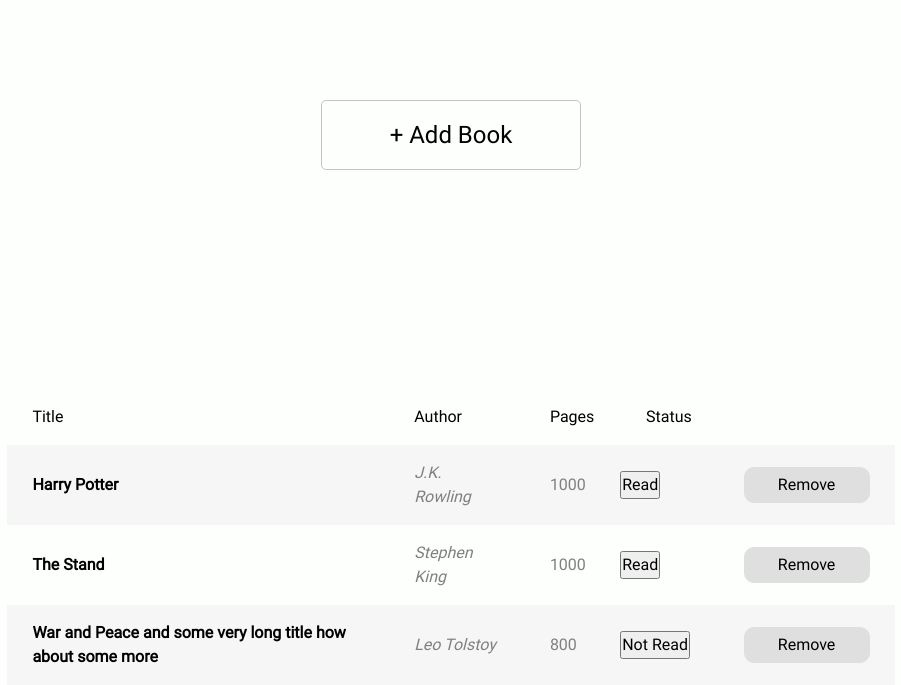
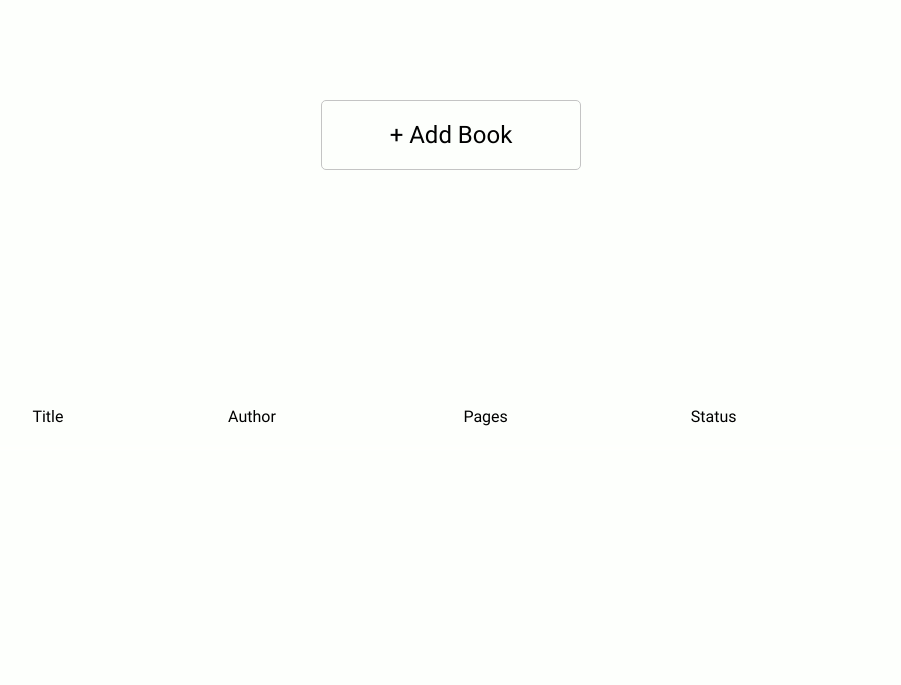
Before and after one commit to mostafa-imam/librrry, a plain HTML site: page index.html in a window 1280 px wide. Shown: the part 284-969 px from the top of the page, without its empty margins (189-1090 px from the left). After the commit the page ends 800 px from the top, so only its background shows below. Drawn offline with Linux system fonts and the light colour scheme.

Commit message:
feat: Remove dummy book rows

```diff
--- a/index.html
+++ b/index.html
@@ -44,46 +44,14 @@
                 <table>
                     <thead class="table-head">
                         <tr>
-                            <th data-cell="Title">Title</th>
-                            <th data-cell="Author">Author</th>
-                            <th data-cell="Pages">Pages</th>
-                            <th data-cell="Status">Status</th>
+                            <th data-cell="title">Title</th>
+                            <th data-cell="author">Author</th>
+                            <th data-cell="pages">Pages</th>
+                            <th data-cell="status">Status</th>
                         </tr>
                     </thead>
                     <tbody class="table-body">
-                        <tr>
-                            <td data-cell="Title">Harry Potter</td>
-                            <td data-cell="Author">J.K. Rowling</td>
-                            <td data-cell="Pages">1000</td>
-                            <td data-cell="Status">
-                                <button class="Read">Read</button>
-                            </td>
-                            <td data-cell="Remove">
-                                <button class="remove">Remove</button>
-                            </td>
-                        </tr>
-                        <tr>
-                            <td data-cell="Title">The Stand</td>
-                            <td data-cell="Author">Stephen King</td>
-                            <td data-cell="Pages">1000</td>
-                            <td data-cell="Status">
-                                <button class="Read">Read</button>
-                            </td>
-                            <td data-cell="Remove">
-                                <button class="remove">Remove</button>
-                            </td>
-                        </tr>
-                        <tr >
-                            <td data-cell="Title">War and Peace and some very long title how about some more</td>
-                            <td data-cell="Author">Leo Tolstoy</td>
-                            <td data-cell="Pages">800</td>
-                            <td data-cell="Status">
-                                <button class="Not Read">Not Read</button>
-                            </td>
-                            <td data-cell="Remove">
-                                <button class="remove">Remove</button>
-                            </td>
-                        </tr>
+
                     </tbody>
                 </table>
             </section>
```
